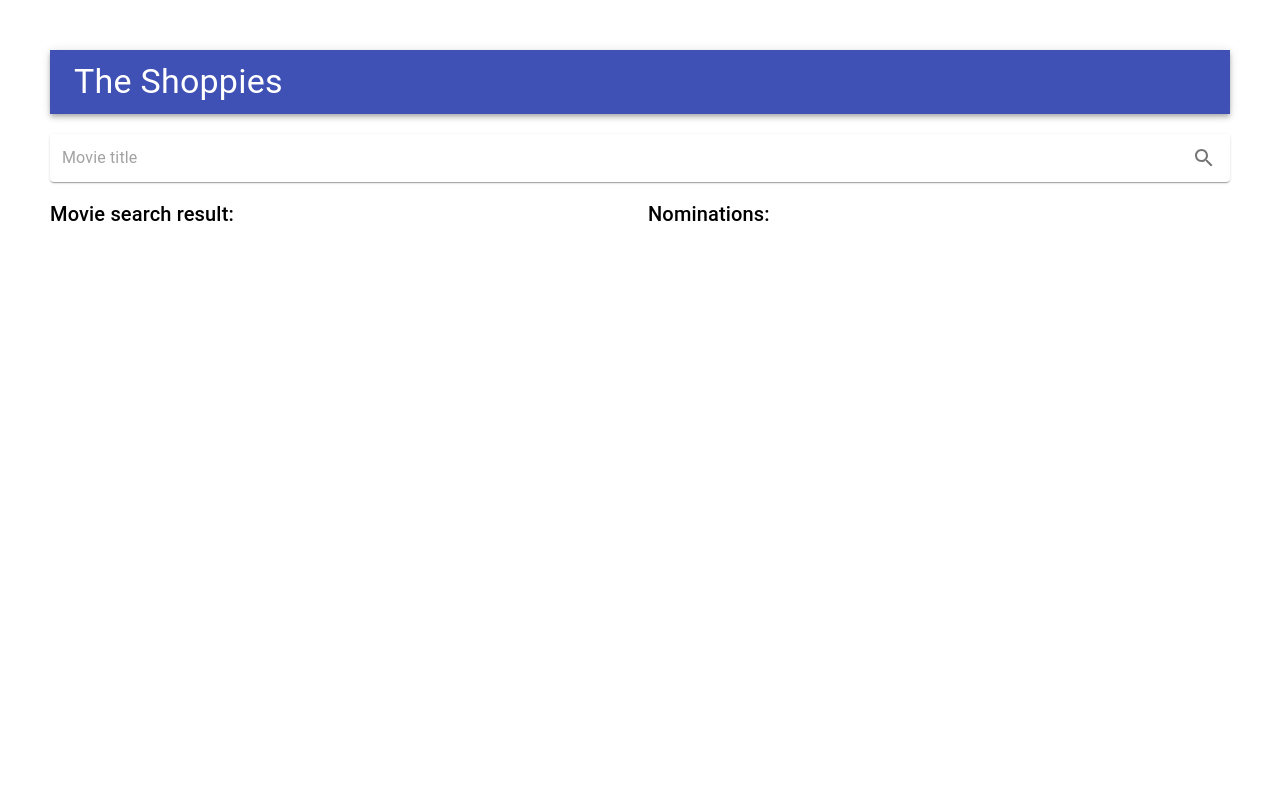
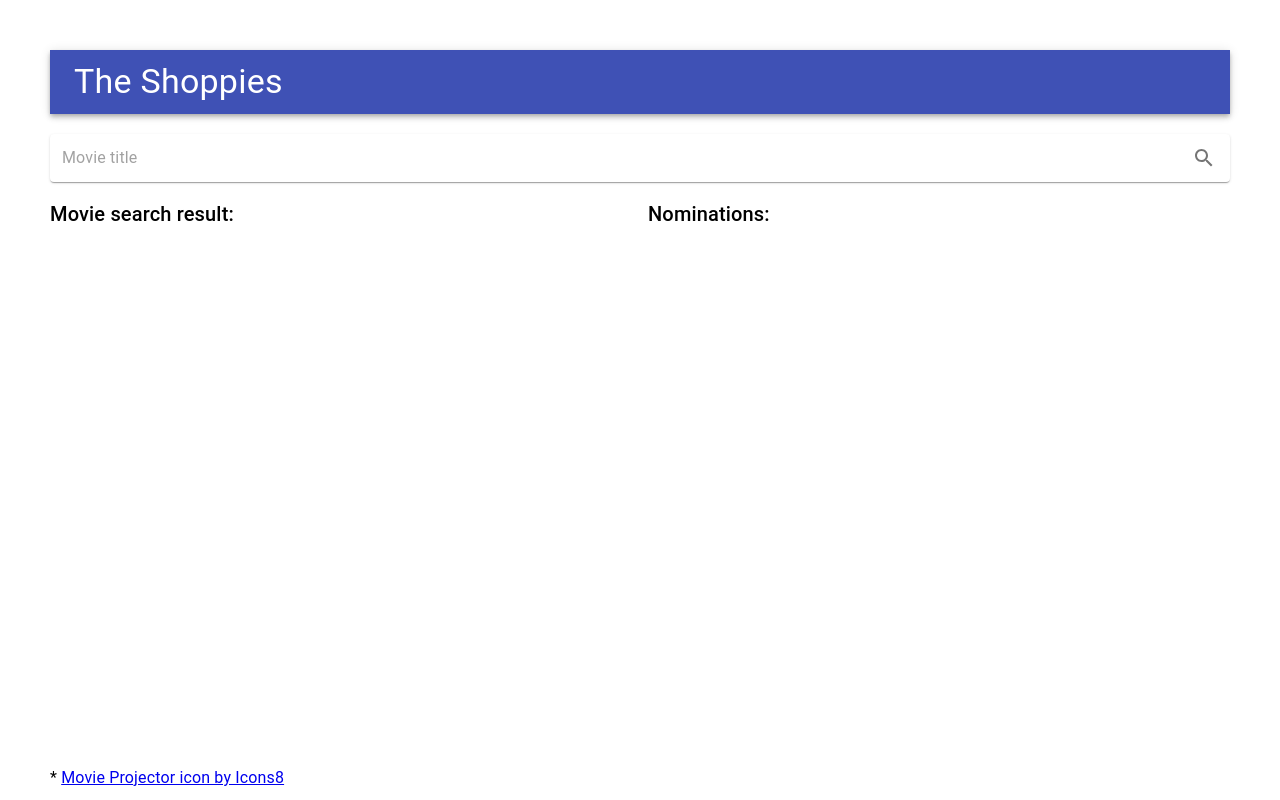
Before and after one commit to luky1300/the-shoppies, a React (Create React App) app: page / in a window 1280 px wide. Built offline with nearby package versions, Linux system fonts and the light colour scheme.

Commit message:
footer added

```diff
--- a/src/App.js
+++ b/src/App.js
@@ -6,6 +6,7 @@ import SearchBar from './Components/SearchBar'
 import SearchResults from './Components/SearchResults'
 import Nominations from './Components/Nominations'
 import TopBar from './Components/TopBar'
+import Footer from './Components/Footer'
 
 const useStyles = makeStyles((theme) => ({
   root: {
@@ -32,6 +33,7 @@ function App() {
         <Nominations />
       </Grid>
     </Grid>
+    <Footer />
     </div>
   );
 }
--- /dev/null
+++ b/src/Components/Footer.js
@@ -0,0 +1,23 @@
+import React from 'react';
+import { makeStyles } from '@material-ui/core/styles';
+import Typography from '@material-ui/core/Typography';
+
+const useStyles = makeStyles((theme) => ({
+    bottomPush: {
+        position: "fixed",
+        bottom: 0,
+        paddingBottom: 10,
+  }
+}));
+
+export default function Footer() {
+  const classes = useStyles();
+
+  return (
+    <div className={classes.bottomPush}>
+        <Typography>
+        * <a href="https://icons8.com/icon/46684/movie-projector">Movie Projector icon by Icons8</a>
+        </Typography>
+    </div>
+  );
+}
```
